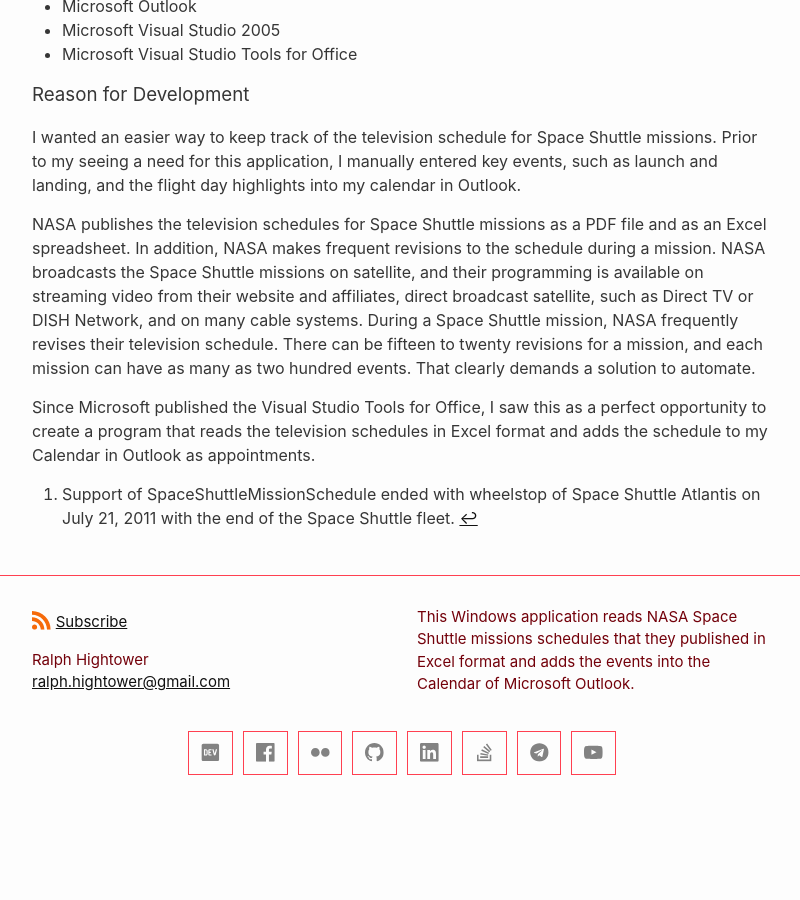
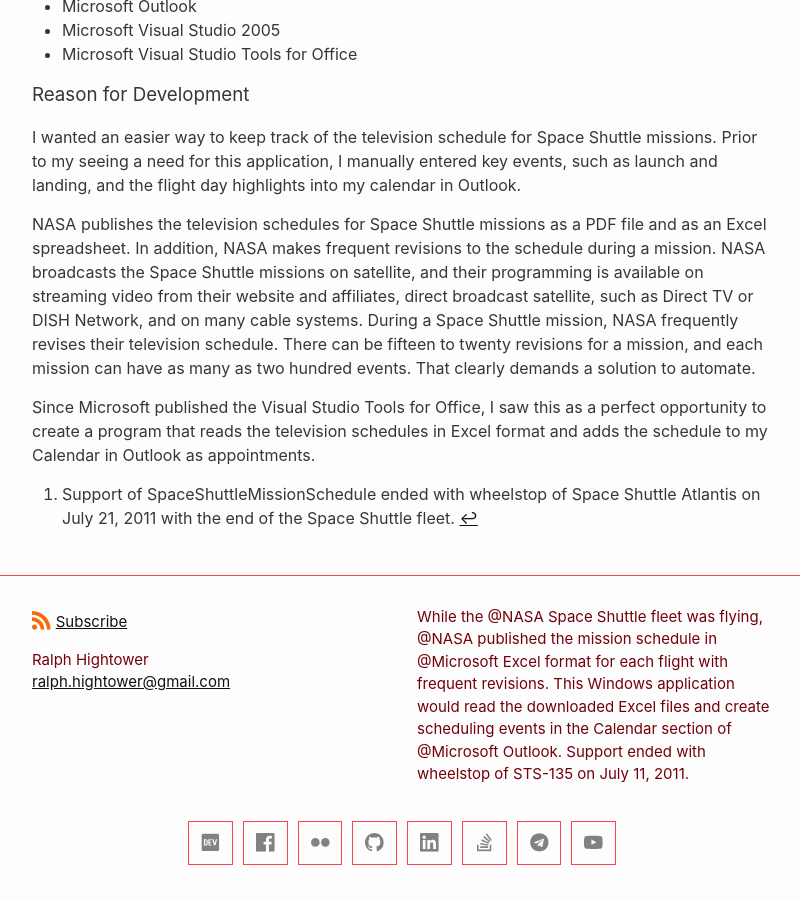
Before and after one commit to RalphHightower/SpaceShuttleMissionSchedule, a Jekyll site: the page built from README.md, in a window 1280 px wide and 900 px high, scrolled down 5167 px. Shown: the whole window, without its empty margins (238-1038 px from the left). Built offline with Jekyll 4.4.1, drawn with Linux system fonts in a browser that asks for light colours; some web fonts are replaced; our own code applies the rules of GitHub Pages for plain Markdown files; before the commit the page ends 5977 px from its top, so only the background shows below that.

Commit message:
[docs](doc): copied project About to _config.yml description (#55)

```diff
--- a/_config.yml
+++ b/_config.yml
@@ -9,9 +9,9 @@
   country: United States of America
   #phone:
 description: > # this means to ignore newlines until "show_excerpts:"
-  This Windows application reads NASA Space Shuttle missions schedules that they published
-  in Excel format and adds the events into the Calendar of Microsoft Outlook.
-
+  While the @NASA Space Shuttle fleet was flying, @NASA published the mission schedule in @Microsoft Excel format for each flight
+  with frequent revisions. This Windows application would read the downloaded Excel files and create scheduling events in the
+  Calendar section of @Microsoft Outlook. Support ended with wheelstop of STS-135 on July 11, 2011.
 show_excerpts: false # set to true to show excerpts on the homepage
 
 # Minima date format
```
